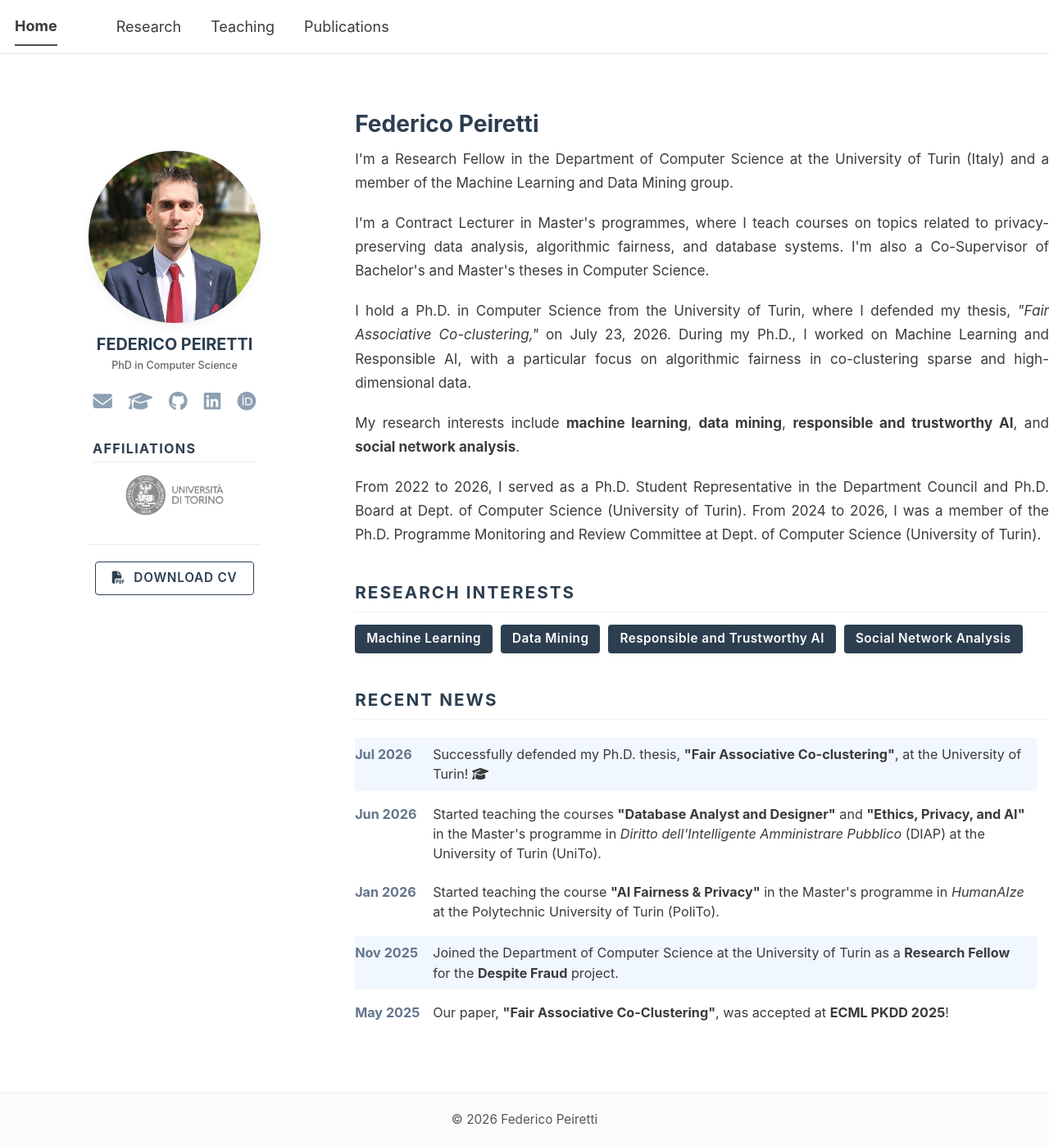
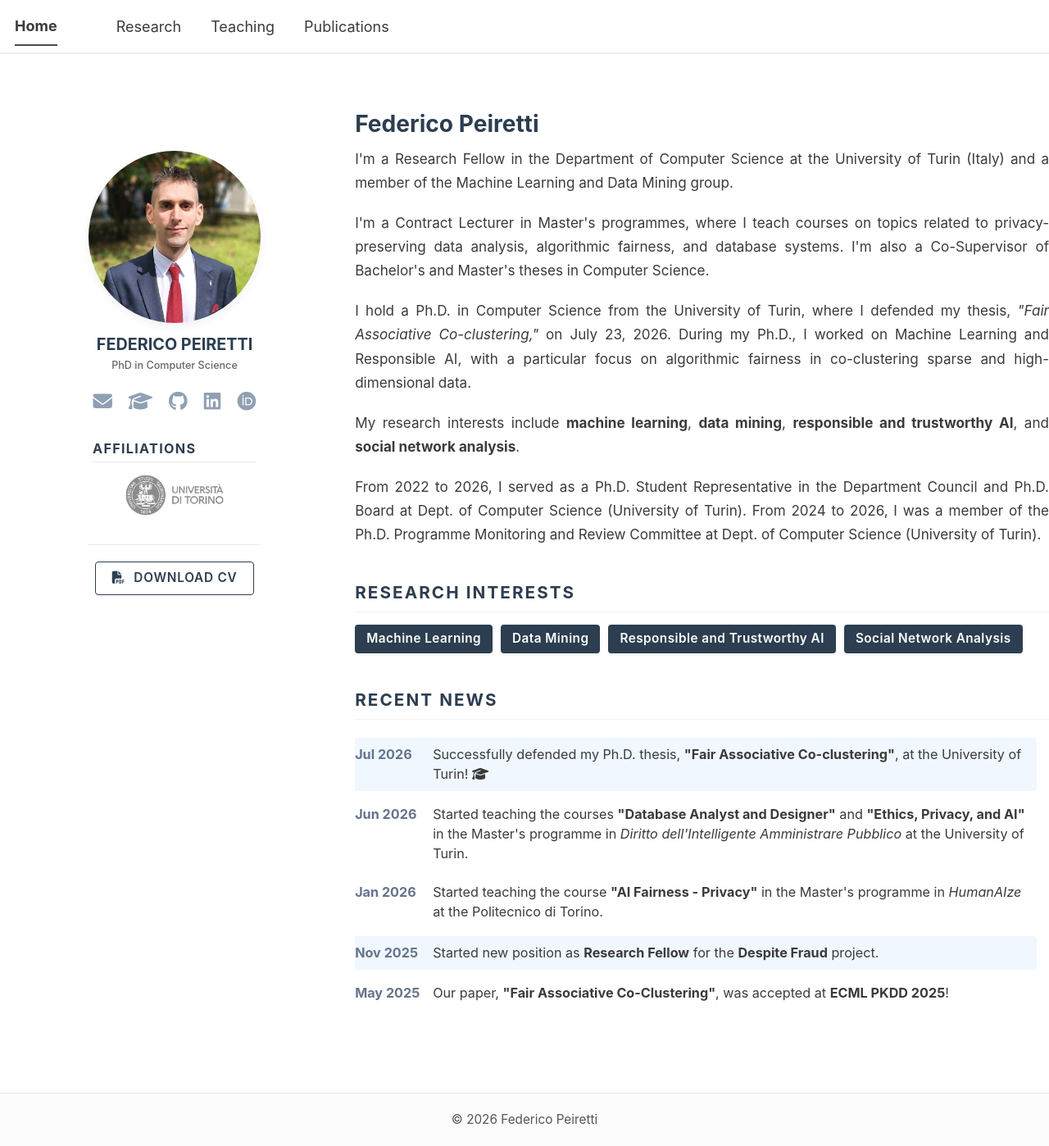
Before and after one commit to federicopeiretti/federicopeiretti.github.io, a Jekyll site: the page built from _pages/about.md, in a window 1280 px wide and 1398 px high. Shown: the whole window at 82% size. Built offline with Jekyll 4.4.1, drawn with Linux system fonts in a browser that asks for light colours; a script bundle is joined from its source files by our own code; library files that are not in the unit come from our copies.

Commit message:
update news

```diff
--- a/_pages/about.md
+++ b/_pages/about.md
@@ -226,17 +226,17 @@ redirect_from:
 
   <div class="timeline-item">
     <div class="timeline-date">Jun 2026</div>
-    <div class="timeline-content">Started teaching the courses <strong>"Database Analyst and Designer"</strong> and <strong>"Ethics, Privacy, and AI"</strong> in the Master's programme in <em>Diritto dell'Intelligente Amministrare Pubblico</em> (DIAP) at the University of Turin (UniTo).</div>
+    <div class="timeline-content">Started teaching the courses <strong>"Database Analyst and Designer"</strong> and <strong>"Ethics, Privacy, and AI"</strong> in the Master's programme in <em>Diritto dell'Intelligente Amministrare Pubblico</em> at the University of Turin.</div>
   </div>
 
   <div class="timeline-item">
     <div class="timeline-date">Jan 2026</div>
-    <div class="timeline-content">Started teaching the course <strong>"AI Fairness & Privacy"</strong> in the Master's programme in <em>HumanAIze</em> at the Polytechnic University of Turin (PoliTo).</div>
+    <div class="timeline-content">Started teaching the course <strong>"AI Fairness - Privacy"</strong> in the Master's programme in <em>HumanAIze</em> at the Politecnico di Torino.</div>
   </div>
 
   <div class="timeline-item milestone">
     <div class="timeline-date">Nov 2025</div>
-    <div class="timeline-content">Joined the Department of Computer Science at the University of Turin as a <strong>Research Fellow</strong> for the <strong>Despite Fraud</strong> project.</div>
+    <div class="timeline-content">Started new position as <strong>Research Fellow</strong> for the <strong>Despite Fraud</strong> project.</div>
   </div>
 
   <div class="timeline-item">
```
